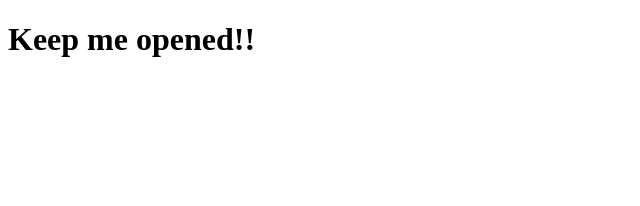
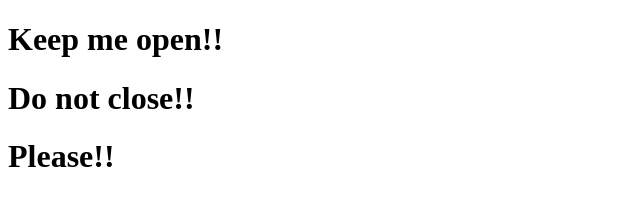
Before and after one commit to thiagoxvo/megafone, a plain HTML site: page public/index.html in a window 1280 px wide. Shown: the whole page, without its empty margins (0-640 px from the left). Drawn offline with Linux system fonts and the light colour scheme; no server answers.

Commit message:
Fix typo

```diff
--- a/public/index.html
+++ b/public/index.html
@@ -2,7 +2,9 @@
 <html>
   <head></head>
   <body>
-    <h1> Keep me opened!! </h1>
+    <h1> Keep me open!! </h1>
+    <h1> Do not close!! </h1>
+    <h1> Please!! </h1>
     <script src="/js/socket.io-1.0.6.js"></script>
     <script src="/js/buzz.min.js"> </script>
     <script>
```
